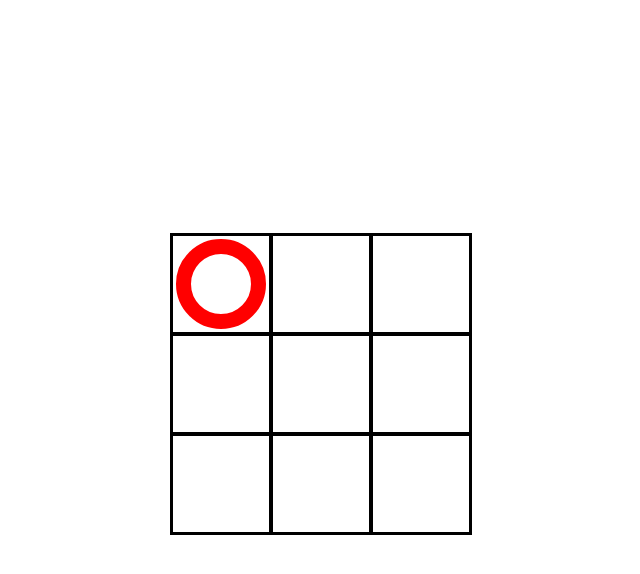
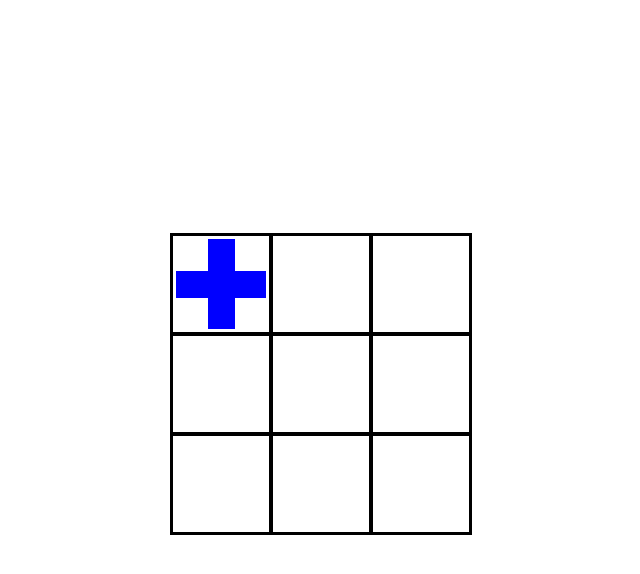
Before and after one commit to CodingExpertNeeraj/Tic-Tac-Toe, a plain HTML site: page Index.html in a window 1280 px wide. Both pictures are taken after a click on the element 540 px from the left and 284 px from the top of the page. Shown: the whole page, without its empty margins (319-959 px from the left). Drawn offline with Linux system fonts and the light colour scheme.

Commit message:
created cross and circle classes with javascript

```diff
--- a/App.js
+++ b/App.js
@@ -16,6 +16,6 @@ creatboard()
 
 function addGo(e){
     const goDisplay = document.createElement('div');
-    goDisplay.classList.add('circle');
+    goDisplay.classList.add('cross');
     e.target.append(goDisplay)
 }
--- a/style.css
+++ b/style.css
@@ -35,3 +35,25 @@ body{
     border:15px solid red;
     box-sizing: border-box;
 }
+.cross{
+    height: 90px;
+    width: 90px;
+    position: relative;
+}
+.cross::before,.cross::after{
+    content: "";
+    position: absolute;
+    background-color: blue;
+}
+.cross::before{
+    left: 50%;
+    width: 30%;
+    margin-left: -15%;
+    height: 100%;
+}
+.cross::after{
+    top: 50%;
+    height: 30%;
+    margin-top: -15%;
+    width: 100%;
+}
```
